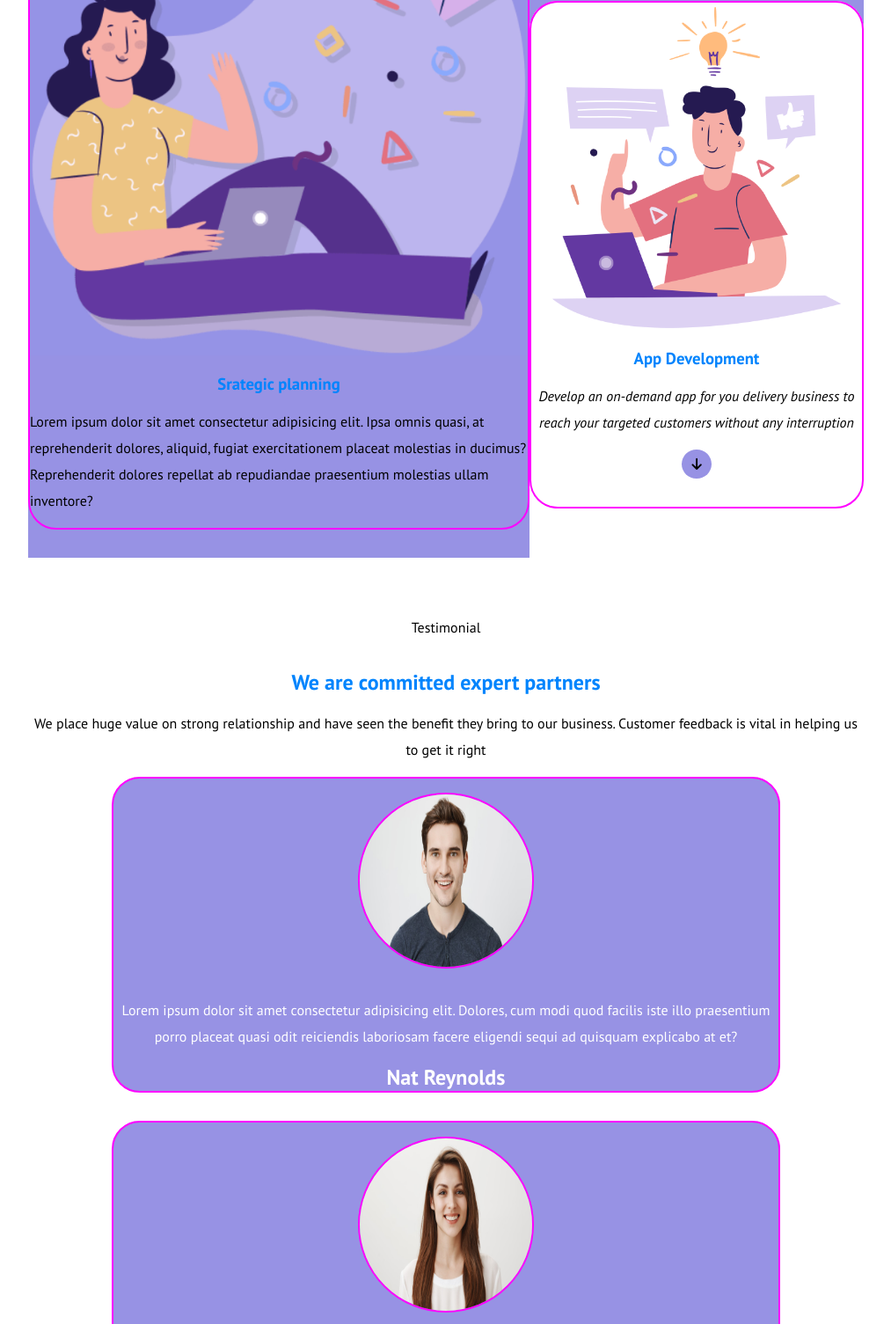
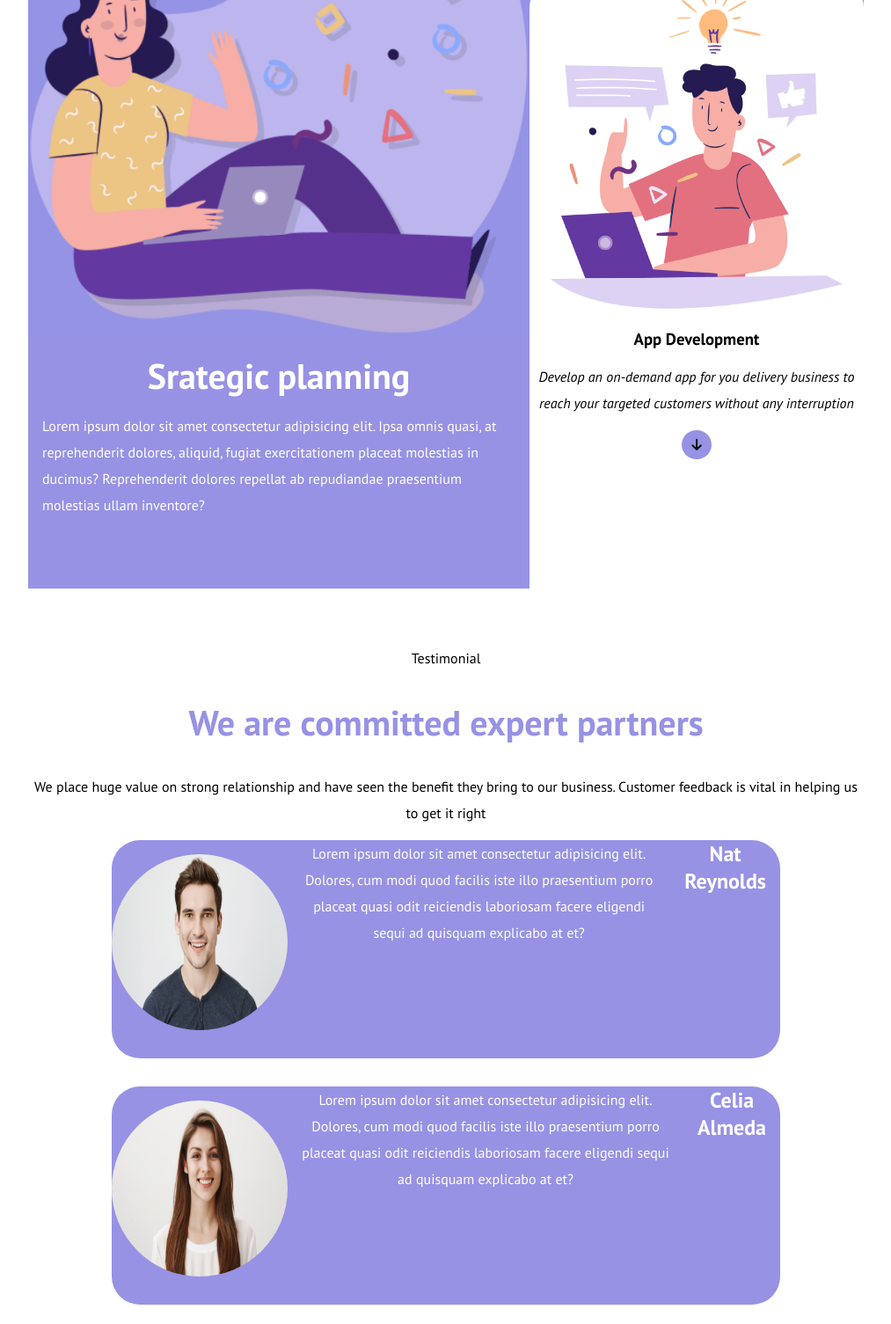
Before and after one commit to Youss0203/htmlcss-responsive-layout, a plain HTML site: page index.html in a window 1280 px wide. Shown: the part 1295-2800 px from the top of the page at 88% size, without its empty margins (133-1146 px from the left). Drawn offline with Linux system fonts and the light colour scheme.

Commit message:
tolti bordi e sistemato alcuni dettagli del main

```diff
--- a/index.html
+++ b/index.html
@@ -50,7 +50,7 @@
                         <i class="fa-solid fa-compass-drafting"></i>
                     </div>
                     <h2 class="text-center">Web design</h2>
-                    <p class="text-center">Lorem ipsum dolor sit amet consectetur adipisicing elit. Quam impedit dignissimos beatae ea? Facere unde, aliquid at tenetur consequatur architecto, autem quos magni officiis ipsa porro voluptates fugiat modi. Recusandae.</p>
+                    <p class="text-center">Lorem ipsum dolor sit amet consectetur adipisicing elit. Quam impedit dignissimos beatae ea? Facere unde, aliquid at tenetur consequatur architecto, autem quos magni officiis ipsa porro voluptates fugiat modi.</p>
 
                 </article>
             </div>
@@ -60,7 +60,7 @@
                         <i class="fa-solid fa-laptop-code"></i>
                     </div>
                     <h2 class="text-center">Development</h2>
-                    <p class="text-center">Lorem ipsum dolor sit amet consectetur adipisicing elit. Inventore praesentium quas facere optio vero quam voluptatem laborum rerum enim commodi eius sunt amet consequatur deserunt doloribus exercitationem, unde facilis.</p>
+                    <p class="text-center">Lorem ipsum dolor sit amet consectetur adipisicing elit. Inventore praesentium quas facere optio vero quam voluptatem laborum rerum enim commodi eius sunt amet consequatur deserunt doloribus exercitationem.</p>
                 </article>
             </div>
             <div class="columns">
@@ -74,13 +74,13 @@
             </div>
         </section>
 
-        <section class="container purple spaziatura ">
+        <section class="container purple spaziatura p-bottom">
             <div class="columns-purple-card">
                 <article class="col first-column">
                    <img class="planning-image" src="./img/planning1.png">
                    <div>
-                   <h1 class="text-center">Srategic planning</h1>
-                   <p>Lorem ipsum dolor sit amet consectetur adipisicing elit. Ipsa omnis quasi, at reprehenderit dolores, aliquid, fugiat exercitationem placeat molestias in ducimus? Reprehenderit dolores repellat ab repudiandae praesentium molestias ullam inventore?</p>
+                   <h1 class="text-center text-white text-size">Srategic planning</h1>
+                   <p class="text-white internal-padding " >Lorem ipsum dolor sit amet consectetur adipisicing elit. Ipsa omnis quasi, at reprehenderit dolores, aliquid, fugiat exercitationem placeat molestias in ducimus? Reprehenderit dolores repellat ab repudiandae praesentium molestias ullam inventore?</p>
                    </div>
                 </article>
             </div>
@@ -88,7 +88,7 @@
                 <article class="col second-column">
                     <img src="img/planning2.png">
                     <div>
-                        <h1 class="text-center">App Development</h1>
+                        <h1 class="text-center text-black">App Development</h1>
                         <p class="text-center"><i>Develop an on-demand app for you delivery business to reach your targeted customers without any interruption</i></p>
                         <div class="flex-center">
                             <button class="btn-purple"><i class="fa-solid fa-arrow-down"></i></button>
@@ -102,43 +102,43 @@
         <section class="container spaziatura">
             <div>
             <p class="text-center">Testimonial</p>
-            <h1 class="text-center">We are committed expert partners</h1>
+            <h1 class="text-center text-size text-purple">We are committed expert partners</h1>
             <p class="text-center">We place huge value on strong relationship and have seen the benefit they bring to our business. Customer feedback is vital in helping us to get it right </p>
             </div>
-                <article class="col purple-container">
+                <article class="col purple-container col-flex">
                 <div class="flex-center">
                     <div class="circle flex-center">
                     <img class="image" src="./img/testimonial1.jpg">
                     </div>
                 </div>
-                    <p class="text-center text-white m.bottom">
+                    <p class="text-center text-white m.bottom internal-padding">
                         Lorem ipsum dolor sit amet consectetur adipisicing elit. Dolores, cum modi quod facilis iste illo praesentium porro placeat quasi odit reiciendis laboriosam facere eligendi sequi ad quisquam explicabo at et?
                     </p>
-                    <h2 class="text-center text-white m.bottom">Nat Reynolds</h2>
+                    <h2 class="text-center text-white m.bottom internal-padding">Nat Reynolds</h2>
                 </article>
 
-            <article class="col fist-column purple-container">
+            <article class="col fist-column purple-container col-flex">
                 <div class="flex-center">
                     <div class="circle flex-center">
                         <img class="image" src="./img/testimonial2.jpg">
                     </div>
                 </div>
-                    <p class="text-center text-white m.bottom">
+                    <p class="text-center text-white m.bottom internal-padding">
                         Lorem ipsum dolor sit amet consectetur adipisicing elit. Dolores, cum modi quod facilis iste illo praesentium porro placeat quasi odit reiciendis laboriosam facere eligendi sequi ad quisquam explicabo at et?
                     </p>
-                    <h2 class="text-center text-white m.bottom">Celia Almeda</h2>
+                    <h2 class="text-center text-white m.bottom internal-padding">Celia Almeda</h2>
             </article>
 
-            <article class="col fist-column purple-container">
+            <article class="col fist-column purple-container col-flex">
                 <div class="flex-center">
                     <div class="circle flex-center">
                         <img class="image" src="./img/testimonial3.jpg">
                     </div>
                 </div>
-                <p class="text-center text-white m.bottom">
+                <p class="text-center text-white m.bottom internal-padding">
                     Lorem ipsum dolor sit amet consectetur adipisicing elit. Dolores, cum modi quod facilis iste illo praesentium porro placeat quasi odit reiciendis laboriosam facere eligendi sequi ad quisquam explicabo at et?
                 </p>
-                <h2 class="text-center text-white m.bottom">Bob Roberts</h2>
+                <h2 class="text-center text-white m.bottom internal-padding">Bob Roberts</h2>
             </article>
         </div>
         </section>
--- a/style/stile.css
+++ b/style/stile.css
@@ -92,15 +92,16 @@ p{
 
 
 .cards{
-    border: 2px solid magenta;
+    /*border: 2px solid magenta;*/
     padding: 0 2rem;
     margin-bottom:1rem;
     background-color: #B5DDFF;
+    border-radius:2rem;
 }
 
 .circle{
     border-radius: 100%;
-    border:2px solid magenta;
+    /*border:2px solid magenta;*/
     height: 200px;
     width: 200px;
     margin-top:1rem;
@@ -119,7 +120,7 @@ img{
 
 
 .col{
-    border:2px solid magenta;
+    /*border:2px solid magenta;*/
     /*height: 300px;*/
     border-radius: 2rem;
     margin-bottom: 2rem;
@@ -164,7 +165,7 @@ img{
 .purple-container{
     width: 80%;
     margin: 0 auto;
-    border:2px solid magenta;
+   /* border:2px solid magenta;*/
     background-color:#9792E4;
     margin-bottom:2rem;
 }
@@ -179,6 +180,9 @@ img{
 }
 .text-yellow{
     color:#FDC15F;
+}
+.text-black{
+    color:black;
 }
 
 .m-bottom{
@@ -221,7 +225,7 @@ a{
 }
 
 .p-bottom{
-    padding-bottom: 3rem;
+    padding-bottom: 3rem ;
 }
 
 .p-top{
@@ -267,11 +271,14 @@ a{
     margin-top:1rem;
 }
 .padding-bottom{
-    padding-bottom:13rem;
+    padding-bottom:11rem;
 }
 .footer-container{
     width: 50%;
     margin: 0 auto;
+}
+.col-flex{
+    display: flex;
 }
 }
 
@@ -331,4 +338,8 @@ a{
         width: 35%;
         margin: 0 auto;
     }
+
+    .col-flex{
+        display: flex;
+    }
 }
```
